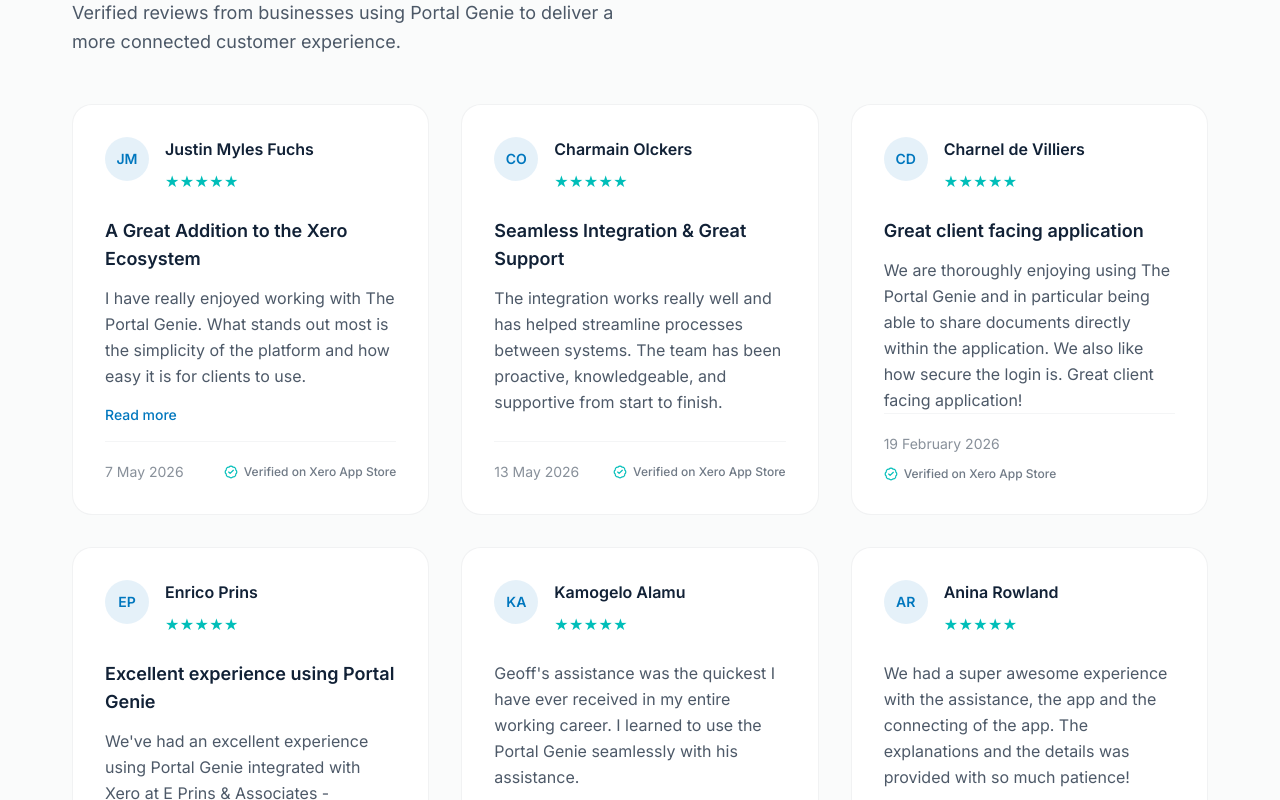
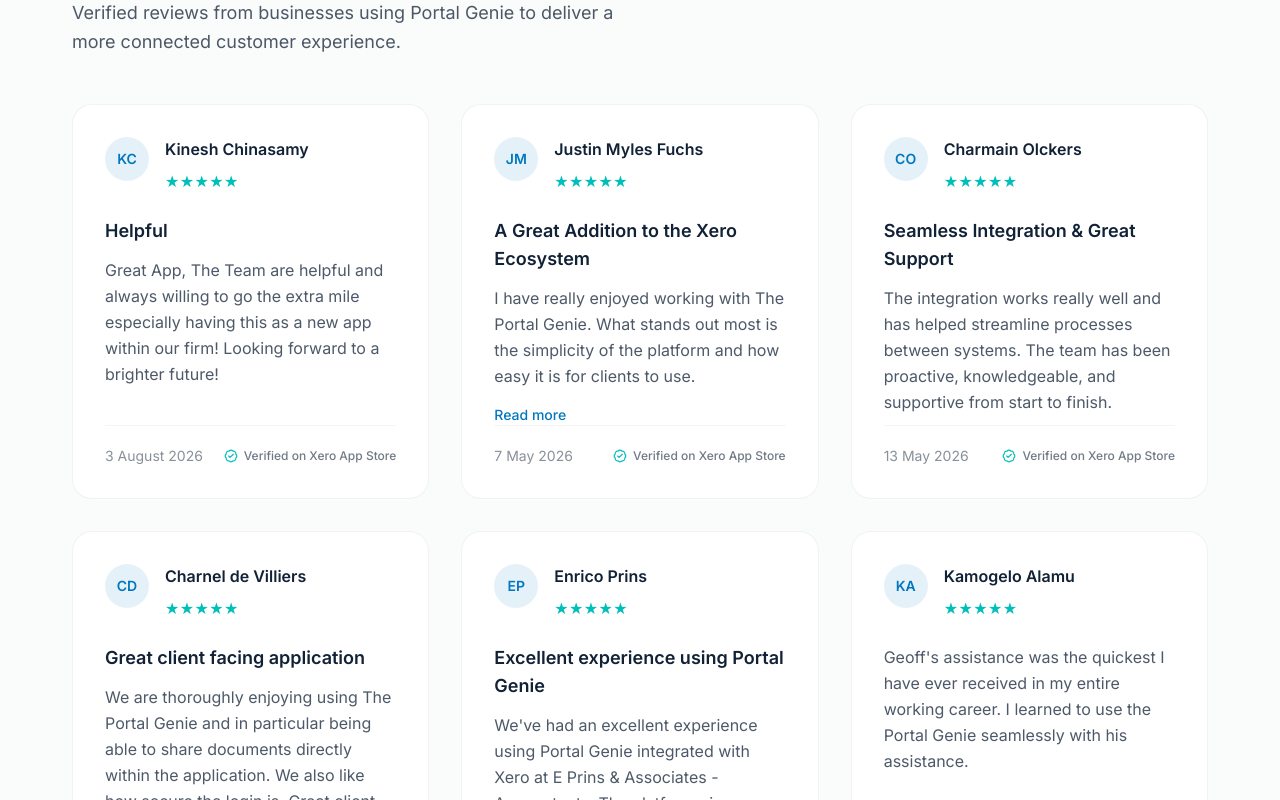
Before and after one commit to ThePortalGenie/portal-genie-site, a Next.js app: page /customer-success in a window 1280 px wide. Shown: the part 1080-1880 px from the top of the page. Built offline with nearby package versions, Linux system fonts and the light colour scheme.

Commit message:
Update Reviews

```diff
--- a/content/customer-success.ts
+++ b/content/customer-success.ts
@@ -58,6 +58,14 @@
     description:
       "Verified reviews from businesses using Portal Genie to deliver a more connected customer experience.",
     items: [
+      {
+        name: "Kinesh Chinasamy",
+        title: "Helpful",
+        date: "3 August 2026",
+        excerpt:
+          "Great App, The Team are helpful and always willing to go the extra mile especially having this as a new app within our firm! Looking forward to a brighter future!",
+        body: "Great App, The Team are helpful and always willing to go the extra mile especially having this as a new app within our firm! Looking forward to a brighter future!",
+      },
       {
         name: "Justin Myles Fuchs",
         title: "A Great Addition to the Xero Ecosystem",
```
